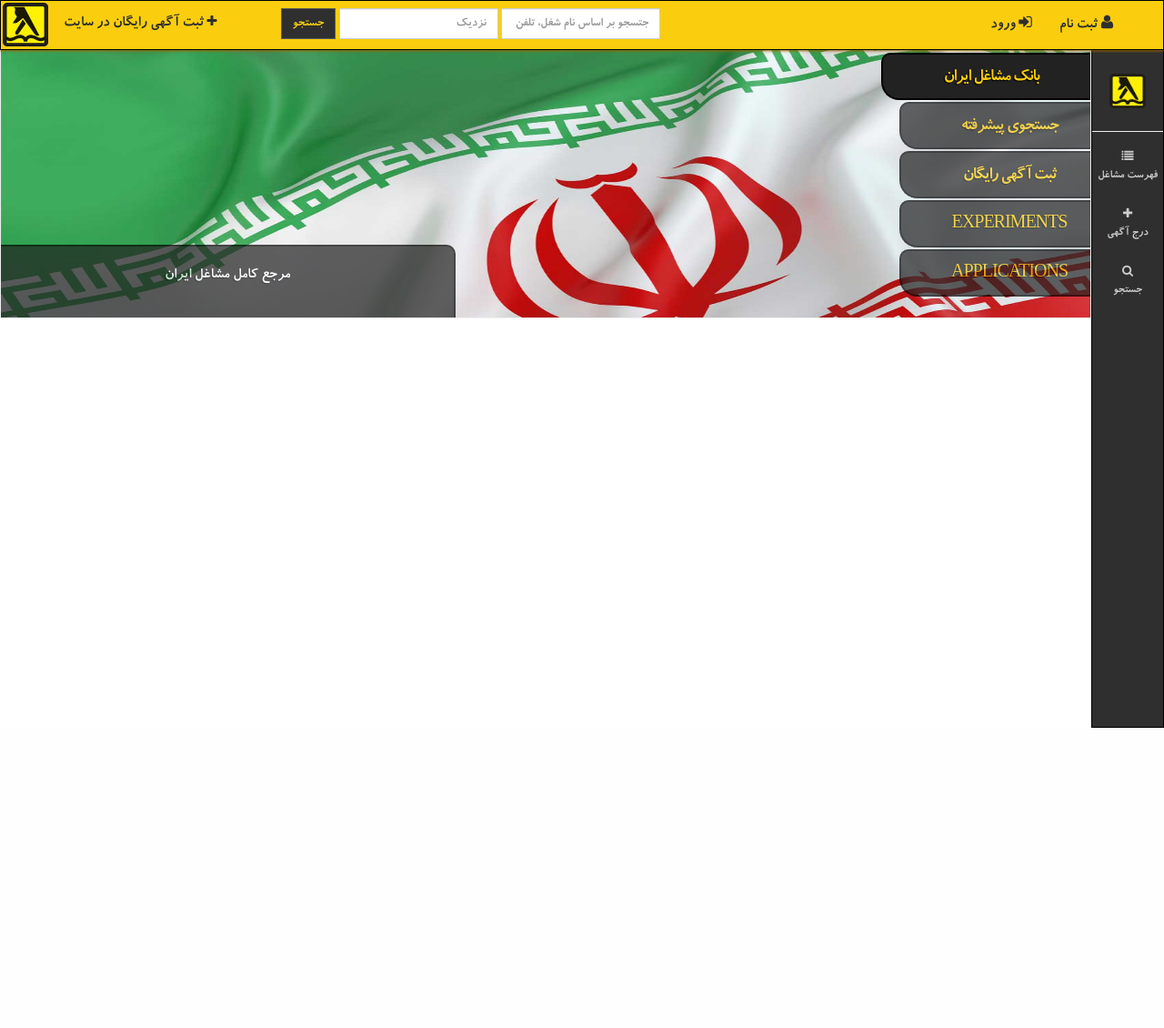
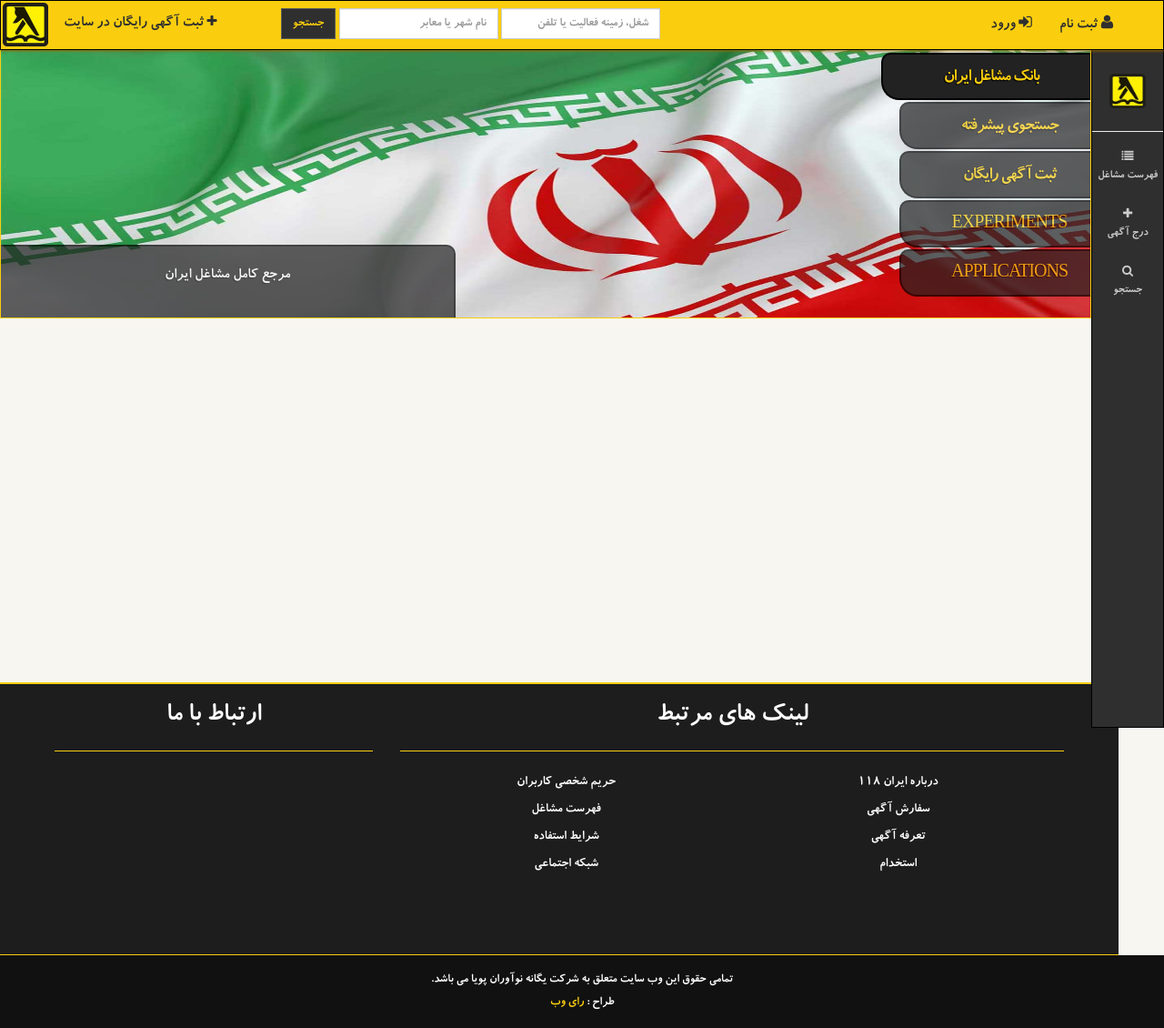
Before and after one commit to mehrdad-parsa68/iranm118, a PHP site: page / in a window 1280 px wide. Shown: the whole page at 91% size. Before the commit the page ends 800 px from the top, so only its background shows below. Run offline with PHP 8.4, Linux system fonts and the light colour scheme.

Commit message:
footer stat

```diff
--- a/css/custom.css
+++ b/css/custom.css
@@ -11,6 +11,9 @@ body{
     font-family: koodak, "Raleway", "Helvetica Neue", Helvetica, Arial, sans-serif;
 	font-size:17px;
 	color:#2F2F2F;
+	background-color:#F7F6F1 !important;
+	margin:0;
+	padding:0;
 
 }
 .navbar-default {
@@ -63,3 +66,43 @@ body{
 .navbar-brand{
 	padding:2px;
 	}
+footer{
+	margin-top:400px;
+	border-top:2px solid #FACE0E;
+	background-color:#1D1D1D;
+	color:#FFF;
+	margin-right:50px;
+	height:300px;
+	border-bottom:1px solid #FACE0E;
+	}
+footer ul li{
+	list-style-type:none;
+	line-height:30px;
+	}
+footer ul li a{
+	list-style-type:none;
+	color:#FFF;
+	font-size:15px;
+	}
+footer ul li a:hover{
+	list-style-type:none;
+	color:#FACE0E;
+	text-decoration:none;
+	}
+footer hr {
+	border-color:#FACE0E !important;
+	}
+.footer-end{
+	background-color:#111111 !important;
+	color:#FFF;
+	height:80px;
+	padding-top:10px;
+
+	}
+.footer-end a {
+	color:#FACE0E;
+	}
+.footer-end a:hover {
+	color:#FACE0E;
+	text-decoration:none;
+	}
--- a/css/style.css
+++ b/css/style.css
@@ -7,7 +7,7 @@
     color:#fff;
     text-transform:uppercase;
     letter-spacing:-1px;
-    border:1px solid #f0f0f0;
+    border:1px solid #FACE0E;
     overflow:hidden;
 	margin-right:80px;
 	margin-top:50px;
@@ -23,7 +23,7 @@ img.bg{
     right:0px;
     top:0px;
     margin-top:6px;
-    z-index:999999;
+    z-index:1020;
 }
 .rotator ul li{
     display:block;
--- a/index.php
+++ b/index.php
@@ -43,8 +43,8 @@
       </ul>
       <form class="navbar-form navbar-left" role="search">
         <div class="form-group">
-          <input type="text" class="form-control" placeholder="جتسجو بر اساس نام شغل، تلفن">
-          <input type="text" class="form-control" placeholder="نزدیک">
+          <input type="text" class="form-control" placeholder="شغل، زمینه فعالیت یا تلفن">
+          <input type="text" class="form-control" placeholder="نام شهر یا معابر">
         </div>
         <button type="submit" class="btn btn-default btn-search">جستجو</button>
       </form>
@@ -159,7 +159,38 @@
                 </div>
             </div>
         </div>
+    <footer>
+    	<div class="container text-center">
+        	<div class="col-sm-8 pull-right">
+            	<h2>لینک های مرتبط</h2>
+                <hr>
+                <ul class="col-sm-6 text-center pull-right">
+                	<li><a href="#">درباره ایران 118</a></li>
+                    <li><a href="#">سفارش آگهی</a></li>
+                    <li><a href="#">تعرفه آگهی‌</a></li>
+                    <li><a href="#">استخدام</a></li>
 
+                </ul>
+                <ul class="col-sm-6 text-center pull-right">
+                	<li><a href="#">حریم شخصی کاربران</a></li>
+                    <li><a href="#">فهرست مشاغل</a></li>
+                    <li><a href="#">شرایط استفاده</a></li>
+                    <li><a href="#">شبکه اجتماعی</a></li>
+
+                </ul>
+            </div>
+            <div class="col-sm-4 pull-right">
+           		<h2>ارتباط با ما</h2>
+                <hr>
+            </div>
+        </div>
+
+
+    </footer>
+    <div class="footer-end">
+        	<h5 class="text-center">تمامی حقوق این وب سایت متعلق به شرکت یگانه نوآوران پویا می باشد.</h5>
+            <h5 class="text-center">طراح : <a href="http://rayweb.ir">رای وب</a></h5>
+        </div>
 
 
 
@@ -224,7 +255,7 @@
                             $(this).remove();
                         });
                     }
-                ).attr('src','images/'+info_elem.find('.info_image').html()).attr('width','1424').attr('height','500')
+                ).attr('src','images/'+info_elem.find('.info_image').html()).attr('width','1424').attr('height','400')
                 );
                 }
             });
```
Also changed, not shown: images/1.jpg.
